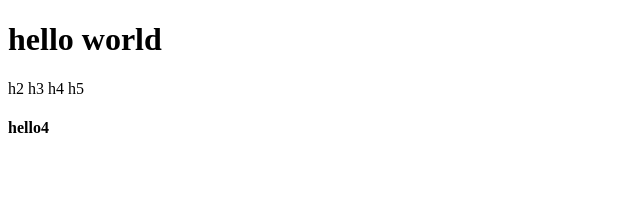
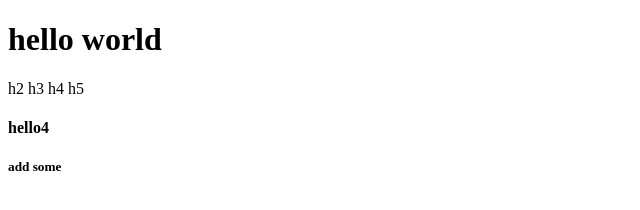
Before and after one commit to mukeshyadav024/learning-git-github, a plain HTML site: page index.html in a window 1280 px wide. Shown: the full height of the page, 0-640 px from the left. Drawn offline with Linux system fonts and the light colour scheme.

Commit message:
add master h5

```diff
--- a/index.html
+++ b/index.html
@@ -9,6 +9,7 @@
     <h1>hello world</h1>
     <p>h2 h3 h4 h5 </p>
     <h4>hello4</h4>
+    <h5>add some</h5>
 
 </body>
 </html>
```
